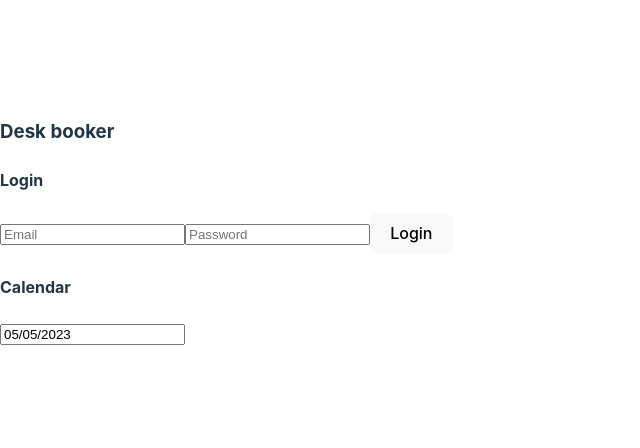
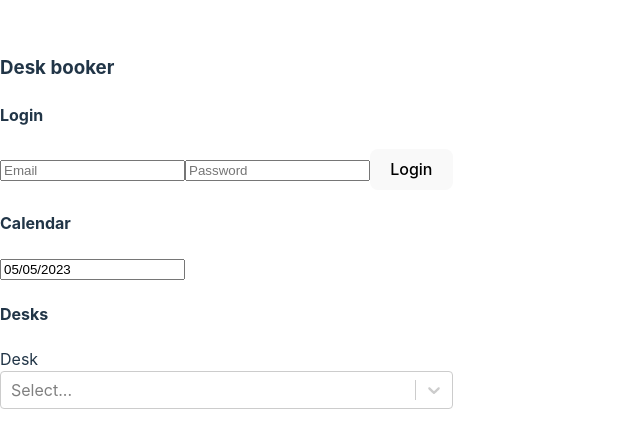
Before and after one commit to robertwilkinson9/ts-reserve-assets, a React (Vite) app: page / in a window 1280 px wide. Shown: the part 178-626 px from the top of the page, without its empty margins (0-640 px from the left). Built offline with nearby package versions, Linux system fonts and the light colour scheme.

Commit message:
introduct select pull down for desks and get rest to compile cleanly

```diff
--- a/package.json
+++ b/package.json
@@ -16,10 +16,12 @@
     "react-bootstrap": "^2.7.4",
     "react-datepicker": "^4.11.0",
     "react-dom": "^18.2.0",
-    "react-icons": "^4.8.0"
+    "react-icons": "^4.8.0",
+    "react-select": "^5.7.3"
   },
   "devDependencies": {
     "@types/react": "^18.0.28",
+    "@types/react-datepicker": "^4.11.2",
     "@types/react-dom": "^18.0.11",
     "@typescript-eslint/eslint-plugin": "^5.57.1",
     "@typescript-eslint/parser": "^5.57.1",
--- a/src/App.tsx
+++ b/src/App.tsx
@@ -1,9 +1,12 @@
+{ /*
 import React, { useState } from "react";
+*/ }
 
 import { Header } from './components/header'
-import { Calendar } from './components/calendar'
 //import { Login } from './components/login'
 import { Login } from './components/combined'
+import { Calendar } from './components/calendar'
+import { Desks } from './components/desks'
 
 export const App = () => {
    return (
@@ -13,6 +16,7 @@ export const App = () => {
      <Login />
      <h4> Calendar </h4>
      <Calendar />
+     <Desks />
      </>
    );
 }
--- a/src/components/calendar.tsx
+++ b/src/components/calendar.tsx
@@ -1,4 +1,8 @@
+{ /*
 import React, { useState } from "react";
+*/ }
+
+import { useState } from "react";
 import DatePicker from "react-datepicker";
 
 import "react-datepicker/dist/react-datepicker.css";
@@ -7,7 +11,7 @@ import "react-datepicker/dist/react-datepicker.css";
 // import 'react-datepicker/dist/react-datepicker-cssmodules.css';
 
 export const Calendar = () => {
-  const [startDate, setStartDate] = useState(new Date());
+  const [startDate, setStartDate] = useState<Date|null>(new Date());
   return (
     <DatePicker selected={startDate} onChange={(date) => setStartDate(date)} />
   );
--- a/src/components/combined.tsx
+++ b/src/components/combined.tsx
@@ -38,6 +38,9 @@ export const Login = () =>{
         initialState
     );
 
+    console.log("Values from form are ");
+    console.log(values);
+
     // a submit function that will execute upon form submission
     async function loginUserCallback() {
         // send "values" to database
--- a/src/components/desks.tsx
+++ b/src/components/desks.tsx
@@ -1,51 +1,76 @@
 { /*
 import React, { useState } from "react";
-// import "react-datepicker/dist/react-datepicker.css";
 */ }
+
+import React from 'react'
+import Select from 'react-select'
 
 type DeskEmail = {
   desk: string,
   email: string,
 };
 
-const desks: DeskEmail[] = [ {desk: "2f27", email: ""} , {desk: "2f26", email: ""} , {desk: "2f25", email: ""} ];
+const desk2deskemail = (input: string): DeskEmail => {
+  return {desk: input, email: ""};
+}
 
-//const desks: string[] = [ "2f27", "2f26", "2f25"];
+type Select = {
+  value: string,
+  label: string,
+};
+
+const desk2select = (input: string): Select => {
+  return {value: input, label: input};
+}
+
+const desks: string[] = [ "2f27", "2f26", "2f25", "2f24"];
 console.log(desks);
 
-// const emptydesks: DeskEmail[] = desks.forEach(item => {desk:item, email: ""}});
-//let emptydesks: DeskEmail[];
+function emptydesks(desks: string[]): DeskEmail[] {
+  const edesks: DeskEmail[] = [];
+  desks.forEach(item => edesks.push(desk2deskemail(item)));
+  console.log(edesks);
+  return edesks;
+}
 
-//desks.forEach(item => emptydesks.push({desk:item, email: ""}));
+const emptieddesks = emptydesks(desks)
+console.log(emptieddesks);
 
+function desks_select(desks: string[]): Select[] {
+  const select_desks: Select[] = [];
+  desks.forEach(item => select_desks.push(desk2select(item)));
+  console.log(select_desks);
+  return select_desks;
+}
 
-export const emptydesks = (desks: DeskEmail[]): DeskEmail[] => {
-  desks.foreach(item => {item.email = ""});
-}
-console.log(emptydesks(desks));
-
-
-{ /*
-
-emptydesks: DeskEmail[] =
-[
-  {
-   desk: "2f27",
-   email: ""
-  },
-  {
-   desk: "2f27",
-   email: ""
-  }
-];
+const select_desk_list = desks_select(desks)
+console.log(select_desk_list);
 
 export const Desks = () => {
-  const [desks, setDesks] = useState(new Date());
-  return (
-    <DatePicker selected={startDate} onChange={(date) => setStartDate(date)} />
-  );
+    return (
+        <>
+        <h4>Desks</h4>
+{ /*
+        <div className="col-md-4 d-flex align-items-center" style={borderClass}>
+            <label className="mb-0 font-weight-bold" style={labelFont}>Technology</label>
+                <Select
+                    styles={{
+                      control: (baseStyles, state) => ({
+                        ...baseStyles,
+                        borderColor: state.isFocused ? 'grey' : 'red',
+                      }),
+                    options={select_desk_list}
+                />
+                    styles={styles}
+                    defaultValue={select_desk_list.find(x => x.value === "2f27")},
+                    placeholder="None Selected",
+*/ }
+        <div className="col-md-4 d-flex align-items-center">
+            <label className="mb-0 font-weight-bold">Desk</label>
+                <Select options={select_desk_list} />
+        </div>
+        </>
+    );
 };
 
-export default Desk
-
-*/ }
+export default Desks;
--- a/src/components/header.tsx
+++ b/src/components/header.tsx
@@ -1,4 +1,6 @@
+{ /*
 import React from "react";
+*/ }
 
 export const Header = () => {
  return (
--- a/src/components/login.tsx
+++ b/src/components/login.tsx
@@ -1,4 +1,6 @@
+{ /*
 import React, { useState } from "react";
+*/ }
 
 import { useForm } from "./useform";
 
@@ -14,6 +16,9 @@ function Login() {
         loginUserCallback,
         initialState
     );
+
+    console.log("Values from form are ");
+    console.log(values);
 
     // a submit function that will execute upon form submission
     async function loginUserCallback() {
```
Also changed, not shown: src/components/test1.ts (deleted, +0 -21 lines), 1 other file (tests, documents, lock files or other folders).
